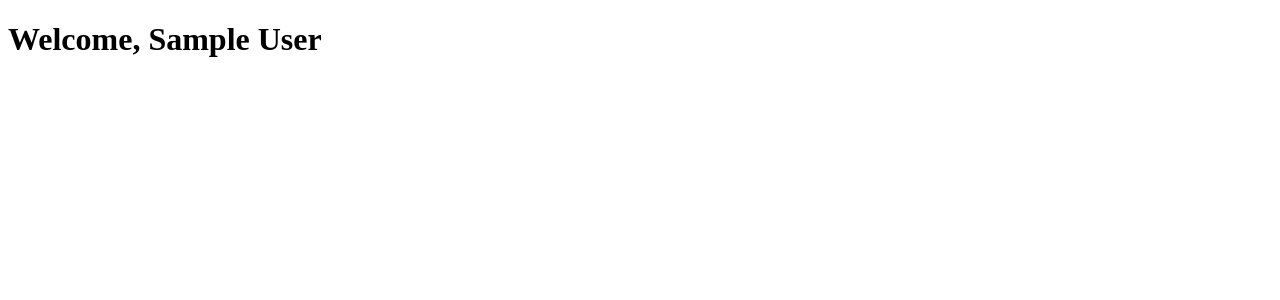
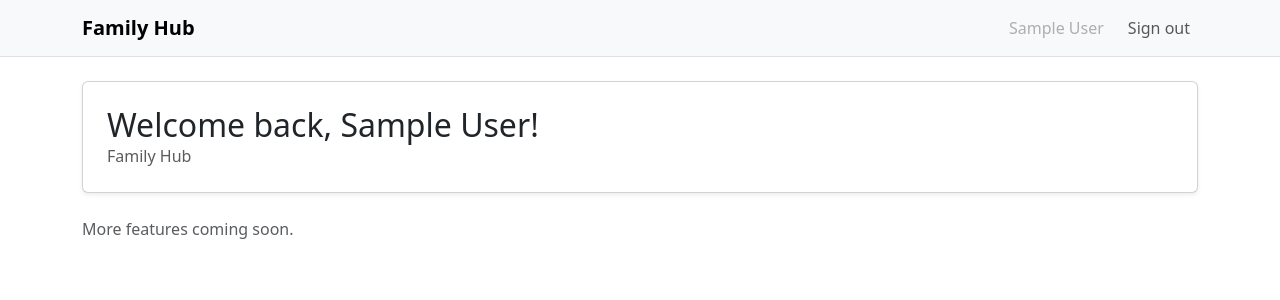
Before and after one commit to thopper21/TNFamily, a Flask app: page / in a window 1280 px wide. Shown: the top 300 px of the page. Run offline with Flask 3, Linux system fonts and the light colour scheme; the visitor is signed in with stand-in values (Sample User, id 1).

Commit message:
feat: add Bootstrap templates for login, denied, and home pages

```diff
--- /dev/null
+++ b/templates/base.html
@@ -0,0 +1,16 @@
+<!DOCTYPE html>
+<html lang="en">
+<head>
+  <meta charset="UTF-8">
+  <meta name="viewport" content="width=device-width, initial-scale=1.0">
+  <title>{% block title %}{{ config.APP_NAME }}{% endblock %}</title>
+  <link href="https://cdn.jsdelivr.net/npm/bootstrap@5.3.3/dist/css/bootstrap.min.css" rel="stylesheet">
+</head>
+<body>
+  {% block navbar %}{% endblock %}
+  <main class="container mt-4">
+    {% block content %}{% endblock %}
+  </main>
+  <script src="https://cdn.jsdelivr.net/npm/bootstrap@5.3.3/dist/js/bootstrap.bundle.min.js"></script>
+</body>
+</html>
--- a/templates/home/index.html
+++ b/templates/home/index.html
@@ -1,7 +1,52 @@
-<!DOCTYPE html>
-<html>
-<head><title>Home</title></head>
-<body>
-  <h1>Welcome, {{ user.name }}</h1>
-</body>
-</html>
+{% extends "base.html" %}
+{% block title %}Home — {{ config.APP_NAME }}{% endblock %}
+
+{% block navbar %}
+<nav class="navbar navbar-expand-md navbar-light bg-light border-bottom">
+  <div class="container">
+    <a class="navbar-brand fw-bold" href="/">{{ config.APP_NAME }}</a>
+    <button class="navbar-toggler" type="button" data-bs-toggle="collapse" data-bs-target="#navContent">
+      <span class="navbar-toggler-icon"></span>
+    </button>
+    <div class="collapse navbar-collapse" id="navContent">
+      <ul class="navbar-nav ms-auto align-items-center">
+        <li class="nav-item d-flex align-items-center gap-2 me-2">
+          {% if user.profile_picture_url %}
+          <img src="{{ user.profile_picture_url }}" class="rounded-circle" width="32" height="32" alt="{{ user.name }}">
+          {% endif %}
+          <span class="nav-link disabled">{{ user.name }}</span>
+        </li>
+        <li class="nav-item">
+          <a class="nav-link" href="{{ url_for('auth.logout') }}">Sign out</a>
+        </li>
+      </ul>
+    </div>
+  </div>
+</nav>
+{% endblock %}
+
+{% block content %}
+<div class="row">
+  <div class="col">
+    <div class="card shadow-sm">
+      <div class="card-body p-4">
+        <div class="d-flex align-items-center gap-3">
+          {% if user.profile_picture_url %}
+          <img src="{{ user.profile_picture_url }}" class="rounded-circle" width="56" height="56" alt="{{ user.name }}">
+          {% endif %}
+          <div>
+            <h2 class="mb-0">Welcome back, {{ user.name }}!</h2>
+            <p class="text-muted mb-0">{{ config.APP_NAME }}</p>
+          </div>
+        </div>
+      </div>
+    </div>
+  </div>
+</div>
+
+<div class="row mt-4">
+  <div class="col">
+    <p class="text-muted">More features coming soon.</p>
+  </div>
+</div>
+{% endblock %}
```
Also changed, not shown: templates/auth/denied.html (+21 -9 lines), templates/auth/login.html (+18 -8 lines).
